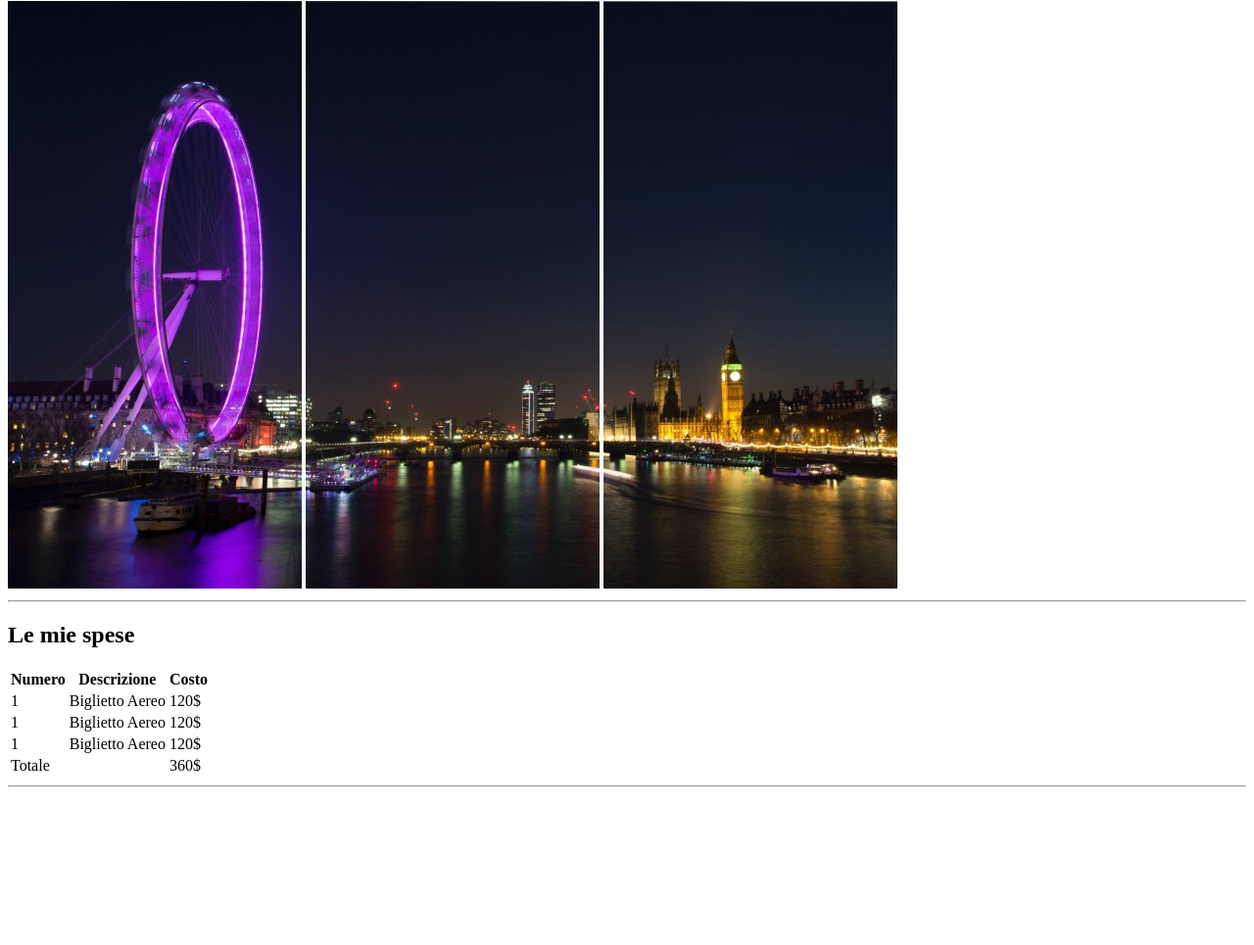
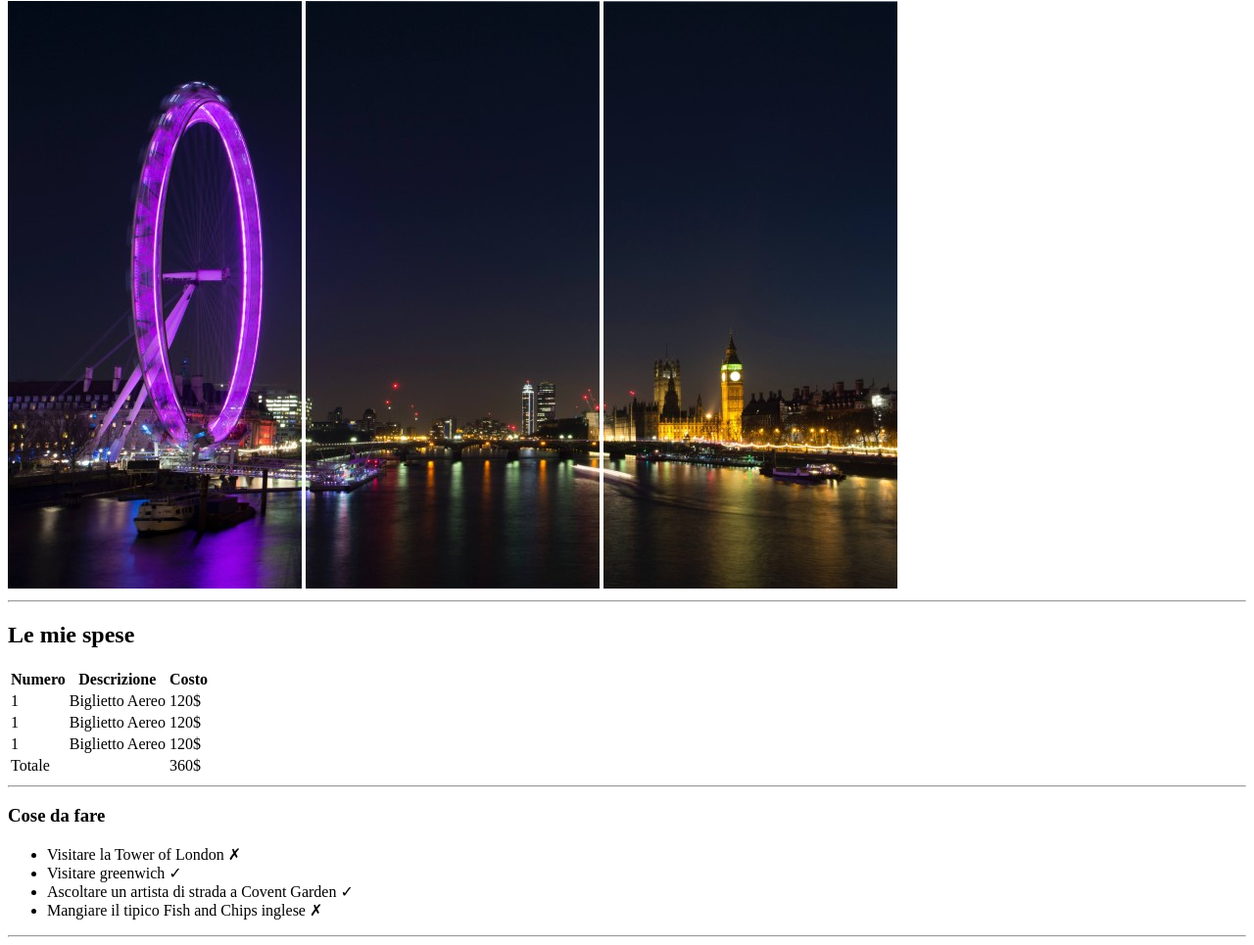
Before and after one commit to AnastasiaProshy/html-london-trip, a plain HTML site: page index.html in a window 1280 px wide. Shown: the part 79-1044 px from the top of the page at 98% size. Before the commit the page ends 891 px from the top, so only its background shows below. Drawn offline with Linux system fonts and the light colour scheme.

Commit message:
add: end of unoredered list

```diff
--- a/index.html
+++ b/index.html
@@ -1,5 +1,5 @@
 <!DOCTYPE html>
-<html lang="en">
+<html lang="it">
 
 <head>
     <meta charset="UTF-8">
@@ -71,7 +71,16 @@
 
         <!-- da fare -->
         <div>
+            <h3>Cose da fare</h3>
 
+            <!-- unoredered list -->
+            <ul>
+                <li>Visitare la Tower of London &cross;</li>
+                <li>Visitare greenwich &checkmark;</li>
+                <li>Ascoltare un artista di strada a Covent Garden &checkmark;</li>
+                <li>Mangiare il tipico Fish and Chips inglese &cross;</li>
+            </ul>
+            <hr>
         </div>
 
         <!-- info -->
```
